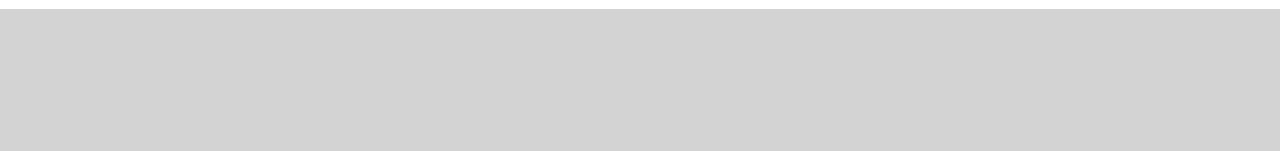
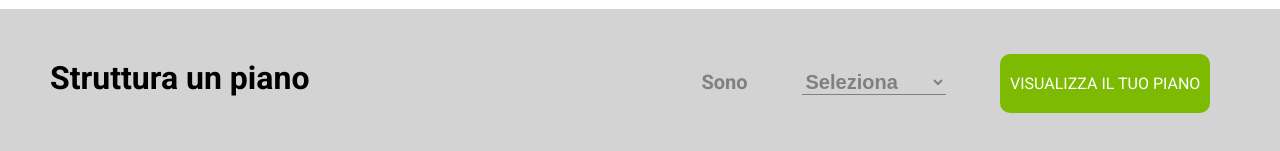
Before and after one commit to lorismatteri/htmlcss-fluentify, a plain HTML site: page index.html in a window 1280 px wide. Shown: the part 2070-2221 px from the top of the page. Drawn offline with Linux system fonts and the light colour scheme.

Commit message:
Aggiunto footer
Inserito footer con selection

```diff
--- a/css/style.css
+++ b/css/style.css
@@ -30,12 +30,9 @@ body {
   height: 550px;
 }
 
-#site_content {
-  /* height: 1000px; */
-}
-
 #site_footer {
   height: 150px;
+  padding: 50px;;
 }
 
 .container {
@@ -156,7 +153,6 @@ div#row_special p {
 }
 
 .row {
-  height: 50%;
   padding-top: 40px;
 }
 
@@ -192,10 +188,6 @@ div.col_3 p {
   padding: 5%;
 }
 
-div.col_2 img {
-  height: 100%;
-}
-
 div.col_2 h3 {
   font-size: 2em;
   width: 65%;
@@ -212,3 +204,30 @@ div.col_2 p {
 div.col_2 a {
   color: #5586BC;
 }
+
+/* SEZIONE FOOTER */
+.footer_left, .footer_right {
+  display: inline-block;
+  width: 49%;
+}
+
+.footer_right {
+  text-align: right;
+}
+
+.footer_left h2 {
+  font-size: 2em;
+}
+
+.footer_right span, .footer_right select {
+  font-size: 1.25em;
+  color: grey;
+  font-weight: 600;
+}
+
+.selection {
+  width: 25%;
+  margin: 0 50px;
+  border-style: hidden;
+  border-bottom: 1px solid grey;
+}
--- a/index.html
+++ b/index.html
@@ -120,6 +120,19 @@
     <!-- CHIUSURA SITO -->
     <footer id="site_footer" class="bg_grey">
 
+      <div class="footer_left">
+        <h2>Struttura un piano</h2>
+      </div>
+
+      <div class="footer_right">
+        <span>Sono</span>
+        <select class="selection bg_grey">
+          <option value="">Seleziona</option>
+          <option value="">Bello</option>
+          <option value="">Brutto</option>
+        </select>
+        <a href="" class="btn bg_green">Visualizza il tuo piano</a>
+      </div>
     </footer>
     <!-- / FINE CHIUSURA SITO -->
 
```
